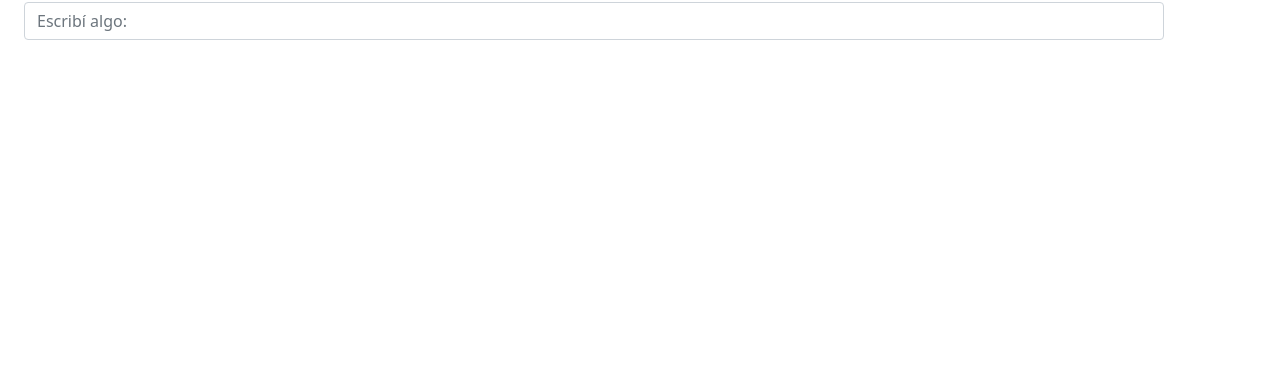
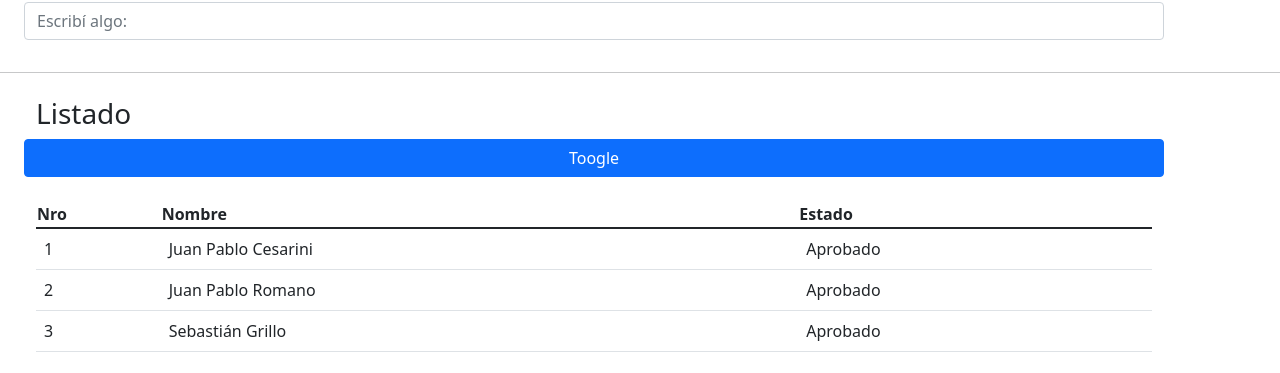
Before and after one commit to juanPabloCesarini/angularUdemy, an Angular app in the folder holamundo/: page / in a window 1280 px wide. Shown: the part 707-1080 px from the top of the page. Before the commit the page ends 800 px from the top, so only its background shows below. Built offline with nearby package versions, Linux system fonts and the light colour scheme.

Commit message:
directivas ngFor & ngIf

```diff
--- a/holamundo/src/app/app.component.html
+++ b/holamundo/src/app/app.component.html
@@ -41,3 +41,26 @@
     </h3>
   </div>
 </div>
+<hr>
+<div class="container m-4">
+  <div class="row">
+    <h3>Listado</h3>
+    <button class="btn btn-primary ml-auto" (click)="toogle()">Toogle</button>
+  </div>
+  <br>
+  <table class="table" *ngIf="mostrar">
+      <thead>
+        <th>Nro</th>
+        <th>Nombre</th>
+        <th>Estado</th>
+      </thead>
+      <tbody>
+        <tr *ngFor="let list of listado; let i = index">
+          <td>{{i+1}}</td>
+          <td>{{list.nombre}}</td>
+          <td>{{list.estado}}</td>
+        </tr>
+      </tbody>
+  </table>
+  <h3 *ngIf="listado.length===0">No hay datos para mostrar</h3>
+</div>
--- a/holamundo/src/app/app.component.ts
+++ b/holamundo/src/app/app.component.ts
@@ -14,6 +14,18 @@ export class AppComponent {
   deshabilitado = true;
   imgSrc = "https://cdn2.civitatis.com/argentina/mar-del-plata/galeria/big/lobos-marinos-mar-plata.jpg";
   twoWayBinding = "";
+  listado: any[] = [
+    {
+      nombre: "Juan Pablo Cesarini", estado: "Aprobado"
+    },
+    {
+      nombre: "Juan Pablo Romano", estado: "Aprobado"
+    },
+    {
+      nombre: "Sebastián Grillo", estado: "Aprobado"
+    }
+  ]
+  mostrar = true;
 
   constructor() {
     setInterval(() => this.nombre = 'Pablo', 3000);
@@ -26,4 +38,7 @@ export class AppComponent {
   cambiarDescripcion(): void{
     this.descripcion = "En en próximo video se verá two way binding";
   }
+  toogle(): void{
+    this.mostrar = !this.mostrar;
+  }
 }
```
